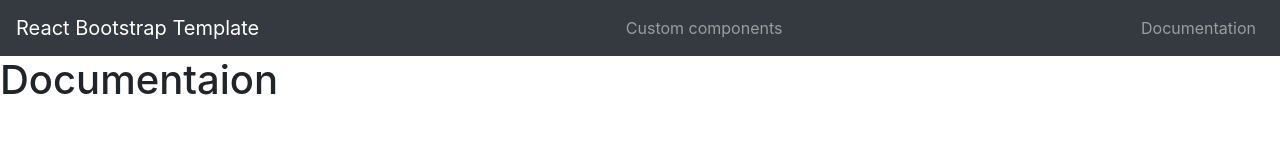
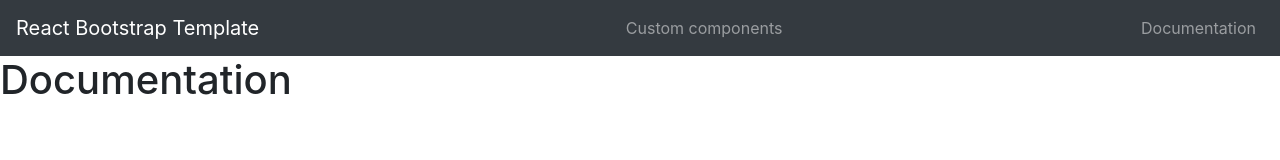
Before and after one commit to AnastasiosArvanitis/react-bootstrap-template, a React (Create React App) app: page /Documentation in a window 1280 px wide. Shown: the top 160 px of the page. Built offline with nearby package versions, Linux system fonts and the light colour scheme.

Commit message:
Spelling mistake

```diff
--- a/src/components/Documentation/Documentation.jsx
+++ b/src/components/Documentation/Documentation.jsx
@@ -2,7 +2,7 @@ import React from 'react';
 
 const Documentation = () => {
     return(
-        <h1>Documentaion</h1>
+        <h1>Documentation</h1>
     );
 }
 
```
